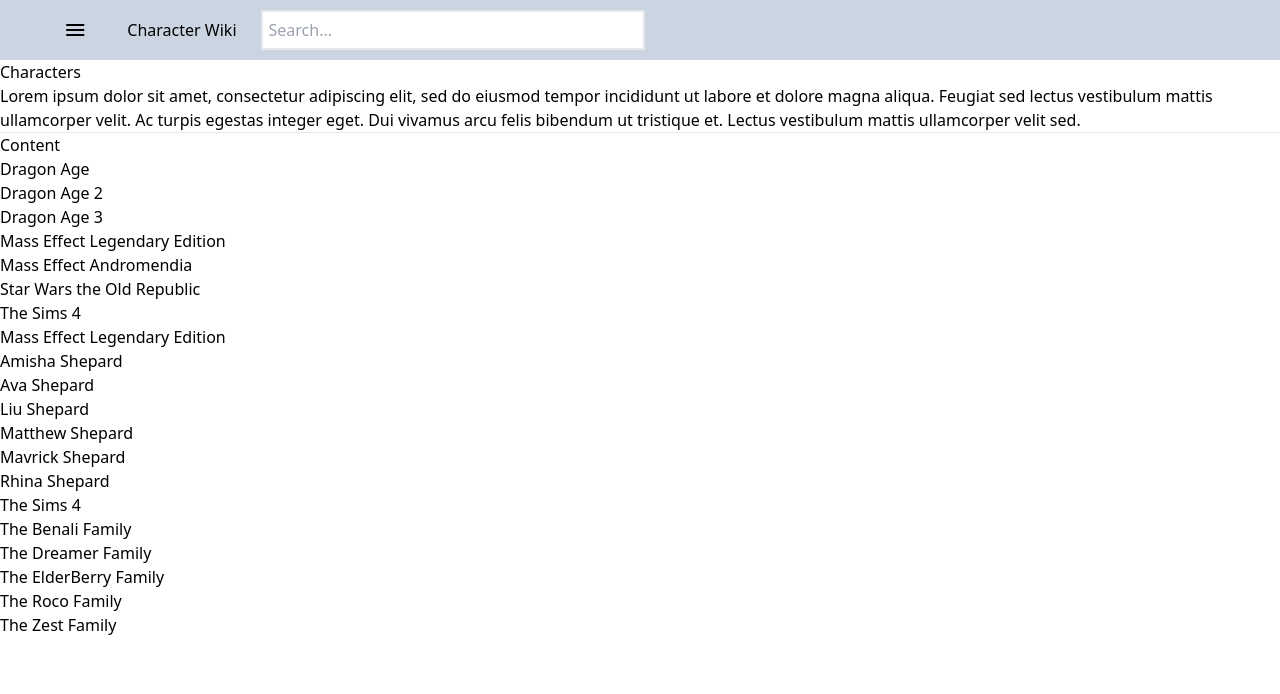
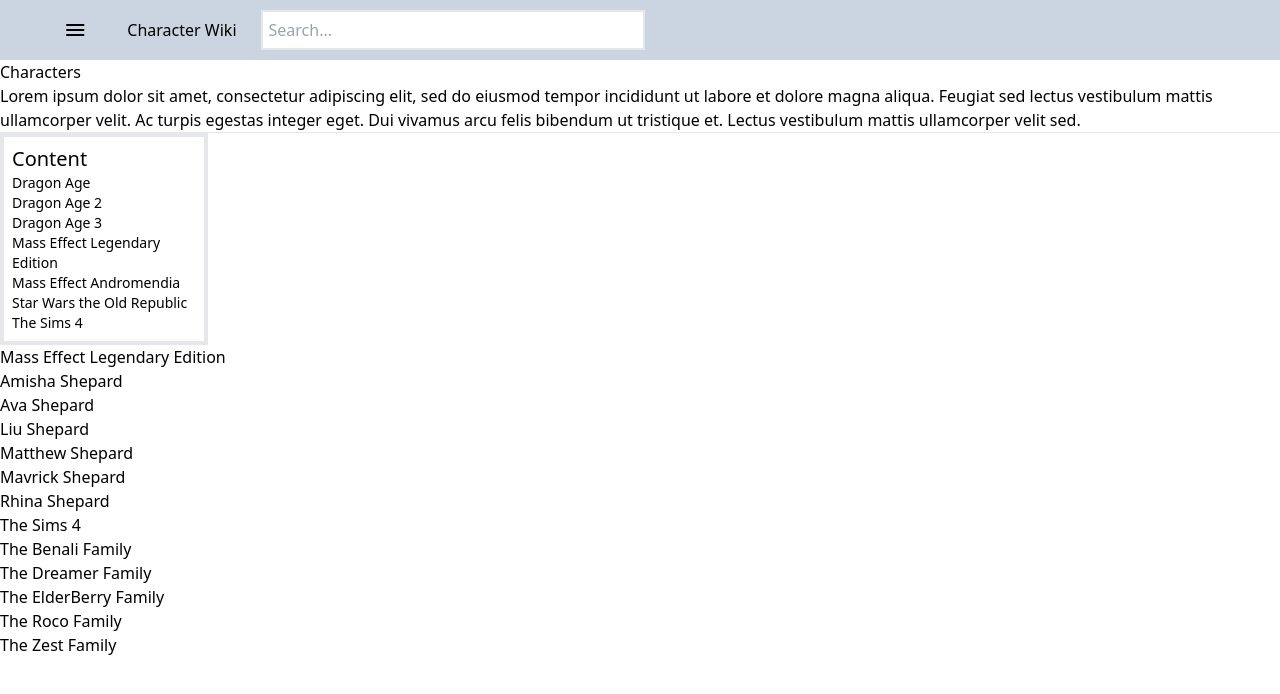
Before and after one commit to amchatman/Character-Wiki, a website: page src/character.html in a window 1280 px wide. Drawn offline with nearby package versions, Linux system fonts and the light colour scheme.

Commit message:
Menu style -Update content menu

```diff
--- a/src/character.html
+++ b/src/character.html
@@ -43,16 +43,16 @@
             integer eget. Dui vivamus arcu felis bibendum ut tristique et. Lectus vestibulum mattis ullamcorper velit sed.
         </p>
         <hr>
-        <div>
-            <h2>Content</h2>
+        <div class="border-4 w-52 p-2">
+            <h3 class="text-xl">Content</h3>
             <ul>
-                <li><a href="#">Dragon Age</a></li>
-                <li><a href="#">Dragon Age 2</a></li>
-                <li><a href="#">Dragon Age 3</a></li>
-                <li><a href="#MassEffectLE">Mass Effect Legendary Edition</a></li>
-                <li><a href="#">Mass Effect Andromendia</a></li>
-                <li><a href="#">Star Wars the Old Republic</a></li>
-                <li><a href="#TS4">The Sims 4</a></li>
+                <li class="text-sm"><a href="#" class="hover:underline decoration-slate-400">Dragon Age</a></li>
+                <li class="text-sm"><a href="#" class="hover:underline decoration-slate-400">Dragon Age 2</a></li>
+                <li class="text-sm"><a href="#" class="hover:underline decoration-slate-400">Dragon Age 3</a></li>
+                <li class="text-sm"><a href="#MassEffectLE" class="hover:underline decoration-slate-400">Mass Effect Legendary Edition</a></li>
+                <li class="text-sm"><a href="#" class="hover:underline decoration-slate-400">Mass Effect Andromendia</a></li>
+                <li class="text-sm"><a href="#" class="hover:underline decoration-slate-400">Star Wars the Old Republic</a></li>
+                <li class="text-sm"><a href="#TS4" class="hover:underline decoration-slate-400">The Sims 4</a></li>
             </ul>
         </div>
         <section>
```
Also changed, not shown: dist/output.css.
